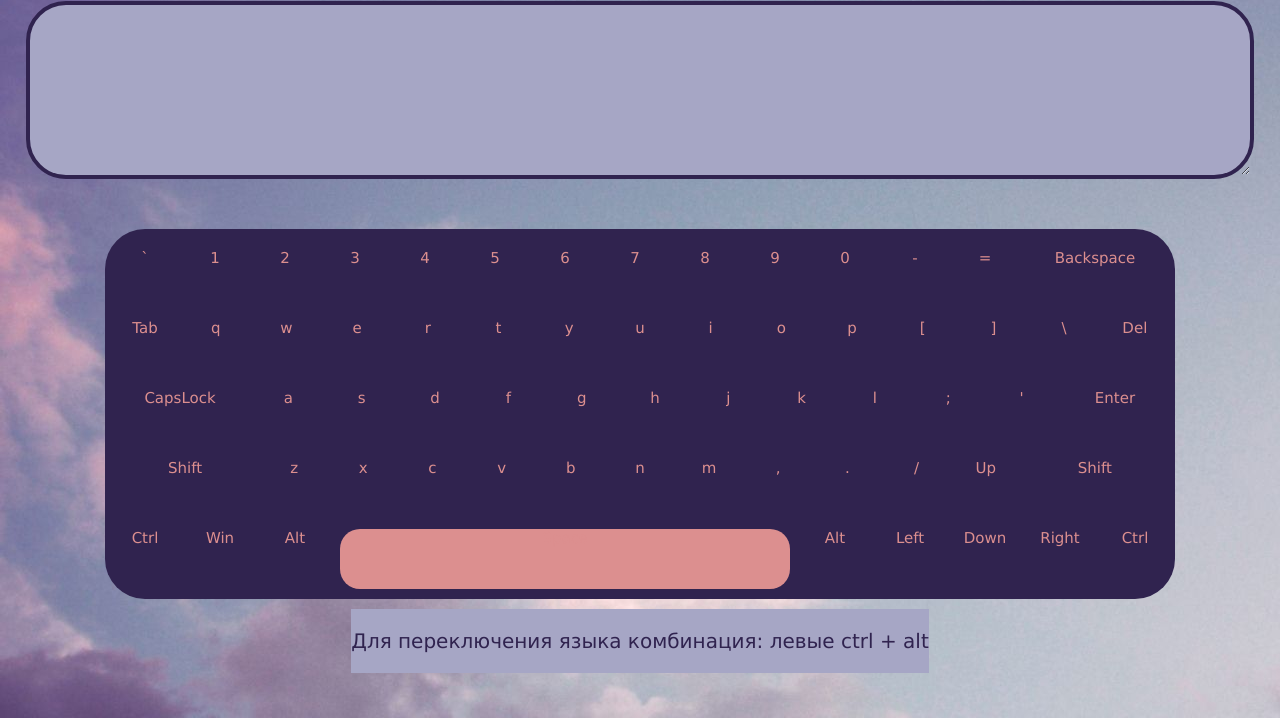
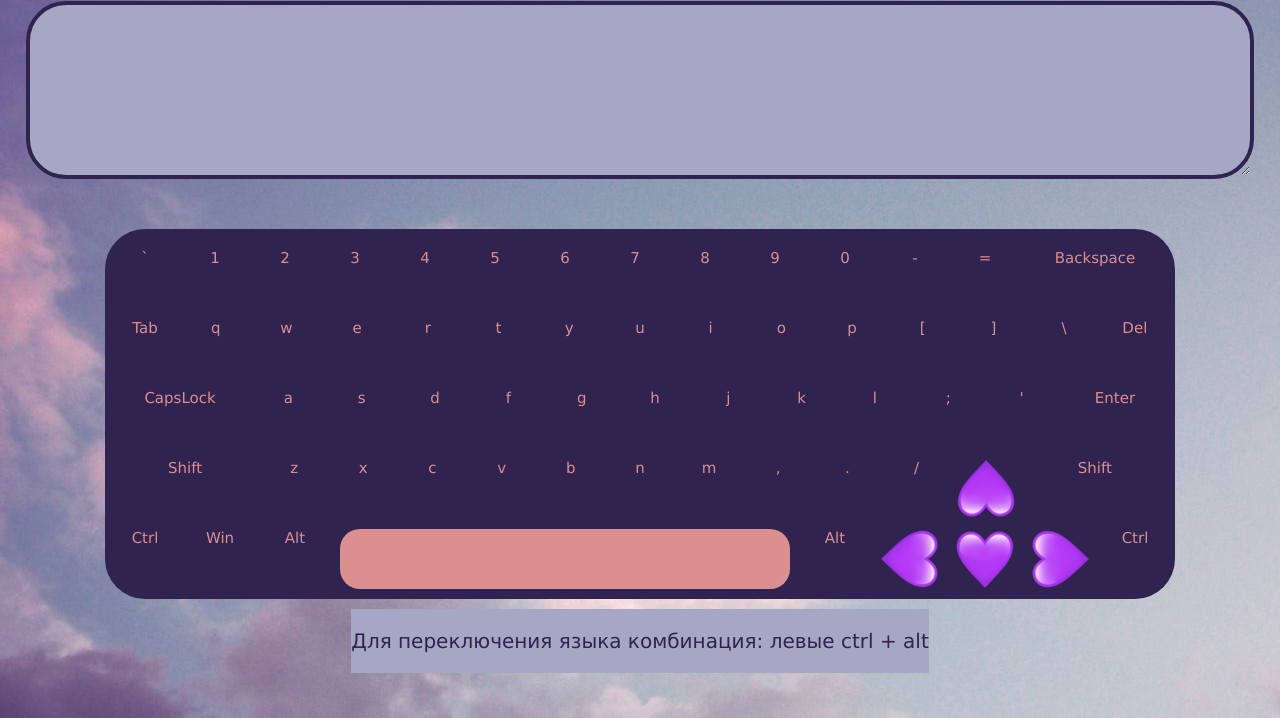
Before and after one commit to catherinakozhemyako/Virtual-Keyboard, a plain HTML site: page index.html in a window 1280 px wide. Shown: the part 82-800 px from the top of the page. Drawn offline with Linux system fonts and the light colour scheme.

Commit message:
refactor: change key behavior, add png files

```diff
--- a/style.css
+++ b/style.css
@@ -53,6 +53,13 @@
     transition-duration: 0.1s;
 }
 
+.key:active,
+.pressed:not(.key-Shift),
+.enabled {
+    transform: scale(0.8);
+    transition-duration: 0.1s;
+}
+
 .footer{
     text-align: center;
     font-size: 20px;
@@ -64,14 +71,12 @@
     align-self: center;
     margin-top: 10px;
 }
-
 .key-Enter{
     width: 100px;
     border-radius: 20px;
     background-size: cover;
     color: rgb(220, 143, 143);
 }
-
 .key-Space{
     width: 450px;
     background: rgb(220, 143, 143);
@@ -79,14 +84,12 @@
     background-position: center;
     border-radius: 20px;
 }
-
 .key-Shift,
 .key-Backspace{
     width: 140px;
     background-size: cover;
     border-radius: 20px;
 }
-
 .key-Ctrl,
 .key-Win,
 .key-Del,
@@ -94,10 +97,37 @@
 .key-Tab{
     background-size: cover;
 }
-
 .key-CapsLock{
     width: 130px;
     background-size: cover;
     border-radius: 20px;
     color: rgb(220, 143, 143);
 }
+
+.key-Up{
+    background-image: url("up.png");
+}
+
+.key-Down{
+    background-image: url("down.png");
+}
+
+.key-Left{
+    background-image: url("left.png");
+}
+
+.key-Right{
+    background-image: url("right.png");
+}
+
+.key-Up,
+.key-Down,
+.key-Left,
+.key-Right{
+    width: 60px;
+    height: 60px;
+    background-size: contain;
+    margin: 0;
+    background-position: center;
+    color: transparent;
+ }
```
Also changed, not shown: down.png (added), left.png (added), right.png (added), up.png (added).
